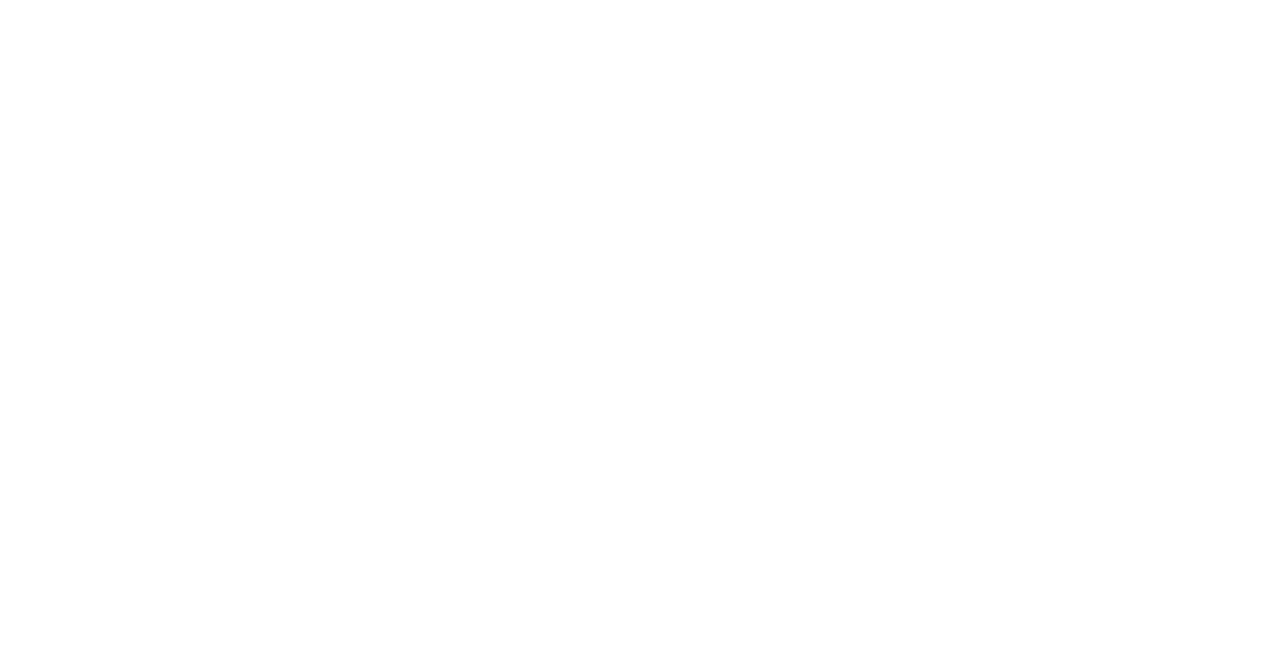
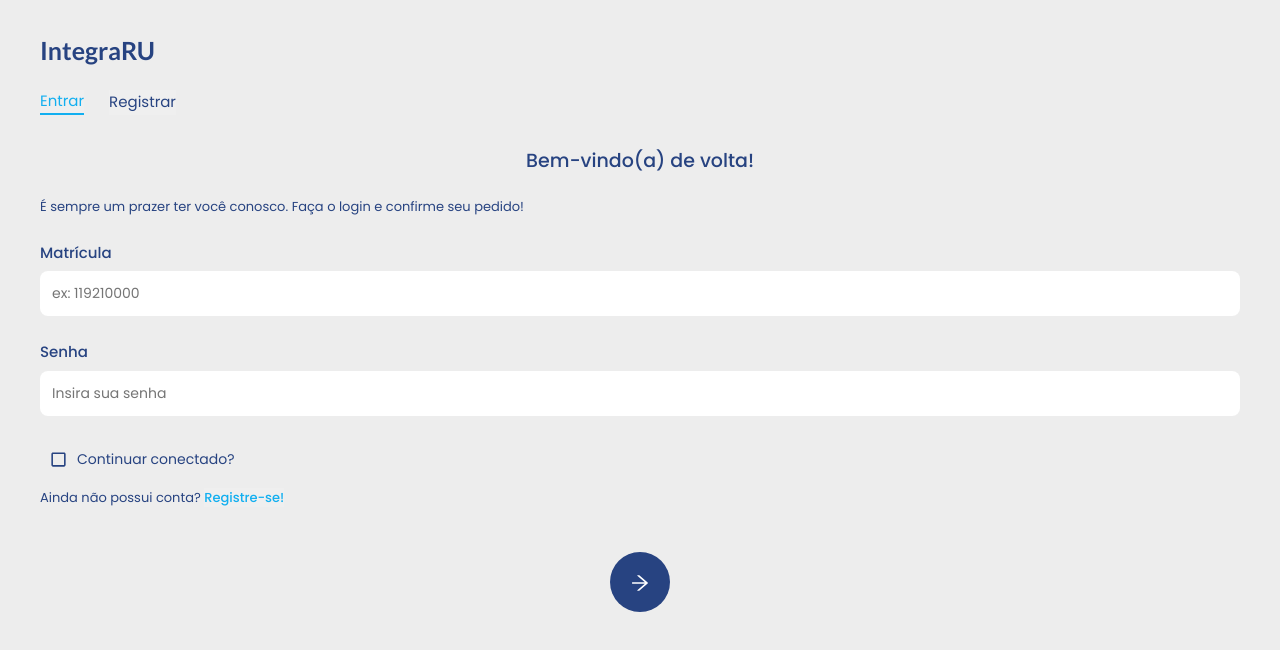
Before and after one commit to IntegraRU/integraru-frontend, a React (Create React App) app: page /login in a window 1280 px wide. Before the commit this address had no page. Shown: the top 650 px of the page. Built offline with nearby package versions, Linux system fonts and the light colour scheme.

Commit message:
feat: add login page and private routes

```diff
--- a/package.json
+++ b/package.json
@@ -3,11 +3,16 @@
   "version": "0.1.0",
   "private": true,
   "dependencies": {
+    "@emotion/react": "^11.10.5",
+    "@emotion/styled": "^11.10.5",
+    "@mui/material": "^5.10.11",
     "@testing-library/jest-dom": "^5.16.5",
     "@testing-library/react": "^13.4.0",
     "@testing-library/user-event": "^13.5.0",
     "react": "^18.2.0",
     "react-dom": "^18.2.0",
+    "react-hook-form": "^7.38.0",
+    "react-icons": "^4.6.0",
     "react-router-dom": "^6.4.2",
     "react-scripts": "5.0.1",
     "web-vitals": "^2.1.4"
--- a/src/App.js
+++ b/src/App.js
@@ -1,12 +1,14 @@
 
-import {BrowserRouter, Routes, Route} from 'react-router-dom';
-import Home from './pages/Home';
+import { BrowserRouter, Routes, Route } from 'react-router-dom';
+import Login from './pages/Login';
+import { PrivateRoute } from './util/Auth';
+
 
 function App() {
   return (
     <BrowserRouter>
       <Routes>
-        <Route path="/" element={<Home />} />
+        <Route path='/login' element={<Login />} />
       </Routes>
     </BrowserRouter>
   );
--- a/src/index.css
+++ b/src/index.css
@@ -1,13 +1,25 @@
-@import url('https://fonts.googleapis.com/css2?family=Open+Sans:wght@400;700&display=swap');
+@import url('https://fonts.googleapis.com/css2?family=Poppins:ital,wght@0,400;0,500;0,600;0,700;1,400&display=swap');
+@import url('https://fonts.googleapis.com/css2?family=Lato:ital,wght@0,400;0,700;1,400&display=swap');
+
+html {
+  font-size: 10px;
+}
 
 body {
   margin: 0;
   -webkit-font-smoothing: antialiased;
   -moz-osx-font-smoothing: grayscale;
+  font-family: Poppins, sans-serif;
+  font-size: 1.6rem;
 }
 
 :root{
-  --white: #FFFFF1;
+  --white: #FFFFFF;
+  --grey: #EDEDED;
+  --blue: #12AFF0;
+  --dark-blue: #274381;
+  --dark-grey: #504D4E;
+
   font-family: 'Open Sans', sans-serif;
 }
 
@@ -20,12 +32,9 @@
   margin: 0;
 }
 
-button, svg {
-  font-family: 'Open Sans';
-  transition: all 0.15s ease-in-out;
+button {
+  border: none;
+  outline: none;
+  padding: 0;
+  margin: 0;
 }
-
-button:hover, svg:hover{
-  cursor: pointer;
-  transform: scale(1.1);
-}
--- a/src/pages/Home/Home.js
+++ /dev/null
@@ -1,11 +0,0 @@
-import styles from './Home.module.css';
-import { Hello } from '../../components';
-
-export default function Home(){
-
-    return(
-        <div className={styles.home}>
-           <Hello />
-        </div>
-    );
-}
--- a/src/pages/Home/Home.module.css
+++ /dev/null
@@ -1,2 +0,0 @@
-.home{
-}
--- a/src/pages/Home/index.js
+++ /dev/null
@@ -1 +0,0 @@
-export { default } from './Home';
--- /dev/null
+++ b/src/pages/Login/Login.js
@@ -0,0 +1,72 @@
+import styles from "./Login.module.css";
+import { AiOutlineArrowRight } from "react-icons/ai";
+import { useReducer } from "react";
+import Checkbox from '@mui/material/Checkbox';
+
+const tabReducer = (state, action) => {
+    switch (action) {
+        case "SET_LOGIN_TAB":
+            return "LOGIN";
+        case "SET_REGISTER_TAB":
+            return "REGISTER";
+        default:
+            return state;
+    }
+};
+
+export default function Login() {
+    const [shownTab, dispatch] = useReducer(tabReducer, "LOGIN");
+
+    return (
+        <div className={styles.login}>
+            <h1 className={styles.login__logo}>IntegraRU</h1>
+            <div className={styles.login__tab}>
+                <button
+                    className={ shownTab === "LOGIN" ? styles.login__tab__checked : "" }
+                    onClick={() => dispatch("SET_LOGIN_TAB")}
+                >
+                    Entrar
+                </button>
+                <button
+                    className={ shownTab === "REGISTER" ? styles.login__tab__checked : "" }
+                    onClick={() => dispatch("SET_REGISTER_TAB")}
+                >
+                    Registrar
+                </button>
+            </div>
+            <form className={styles.login__form}>
+                <h2 className={styles.login__form__title}>Bem-vindo(a) de volta!</h2>
+                <p className={styles.login__form__subtitle}>
+                    É sempre um prazer ter você conosco. Faça o login e confirme seu
+                    pedido!
+                </p>
+                <div className={styles.login__form__textField}>
+                    <label for="registration">Matrícula</label>
+                    <input placeholder="ex: 119210000" name="registration" />
+                </div>
+                <div className={styles.login__form__textField}>
+                    <label for="password">Senha</label>
+                    <input placeholder="Insira sua senha" name="password" type="password" />
+                </div>
+                <div className={styles.login__form__checkField}>
+                    <Checkbox
+                        name="stay_connected"
+                        sx={{
+                            color: 'var(--dark-blue)',
+                            '& .MuiSvgIcon-root': { fontSize: "1.9rem" },
+                            '&.Mui-checked': {
+                                color: 'var(--dark-blue)',
+                            }}}
+                    />
+                    <label for="stay_connected">Continuar conectado?</label>
+                </div>
+                <p className={styles.login__form__registerLink}>
+                    Ainda não possui conta? <button type="button" onClick={()=>dispatch('SET_REGISTER_TAB')}>Registre-se!</button>
+                </p>
+                <button type="submit" className={styles.login__form__submit}>
+                    <AiOutlineArrowRight />
+                </button>
+            </form>
+        </div>
+    );
+}
--- /dev/null
+++ b/src/pages/Login/Login.module.css
@@ -0,0 +1,98 @@
+.login{
+    background-color: var(--grey);
+    min-height: 100vh;
+    max-width: 100vw;
+    display: flex;
+    flex-direction: column;
+    padding: 3.5rem 4rem 0;
+    gap: 2.5rem;
+    color: var(--dark-blue);
+}
+
+.login__logo {
+    font-family: Lato;
+    font-weight: 700;
+    font-size: 2.5rem;
+}
+
+.login__tab {
+    display: flex;
+    gap: 2.5rem;
+}
+
+.login__tab > button {
+    color: var(--dark-blue);
+    font-size: 1.5rem;
+}
+
+.login__tab__checked {
+    color: var(--blue) !important;
+    border-bottom: 2px solid var(--blue);
+}
+
+.login__form {
+    display: flex;
+    flex-direction: column;
+    gap: 2.5rem;
+}
+
+.login__form__title {
+    align-self: center;
+    text-align: center;
+    color: var(--dark-blue);
+    font-weight: 500;
+    font-size: 1.9rem;
+    margin-top: 1rem;
+}
+
+.login__form__subtitle {
+    font-size: 1.3rem;
+}
+
+.login__form__textField{
+    display: flex;
+    flex-direction: column;
+    gap: 0.7rem;
+}
+
+.login__form__textField > label{
+    font-weight: 500;
+    font-size: 1.5rem;
+}
+
+.login__form__textField > input {
+    border: none;
+    border-radius: 8px;
+    padding: 1.2rem;
+    font-size: 1.4rem;
+}
+
+.login__form__checkField {
+    display: flex;
+    align-items: center;
+    font-size: 1.4rem;
+}
+
+.login__form__registerLink {
+    margin-top: -1.5rem;
+    font-size: 1.3rem;
+}
+
+.login__form__registerLink > button {
+    color: var(--blue);
+    font-weight: 500;
+}
+
+.login__form__submit {
+    align-self: center;
+    border-radius: 50%;
+    width: 6rem;
+    height: 6rem;
+    background-color: var(--dark-blue);
+    margin: 2rem 0 3.5rem;
+}
+
+.login__form__submit > svg {
+    color: var(--white);
+    font-size: 2.2rem;
+}
--- /dev/null
+++ b/src/pages/Login/index.js
@@ -0,0 +1 @@
+export { default } from './Login';
--- /dev/null
+++ b/src/util/Auth.js
@@ -0,0 +1,14 @@
+import {Route, Navigate} from 'react-router-dom';
+
+export class PrivateRoute extends Route {
+  render() {
+    // TODO: Auth function
+    const isAuthenticated = true;
+
+    if (isAuthenticated) {
+      return super.render();
+    } else {
+      return <Navigate to='/login' />;
+    }
+  }
+};
```
Also changed, not shown: 1 other file (tests, documents, lock files or other folders).
